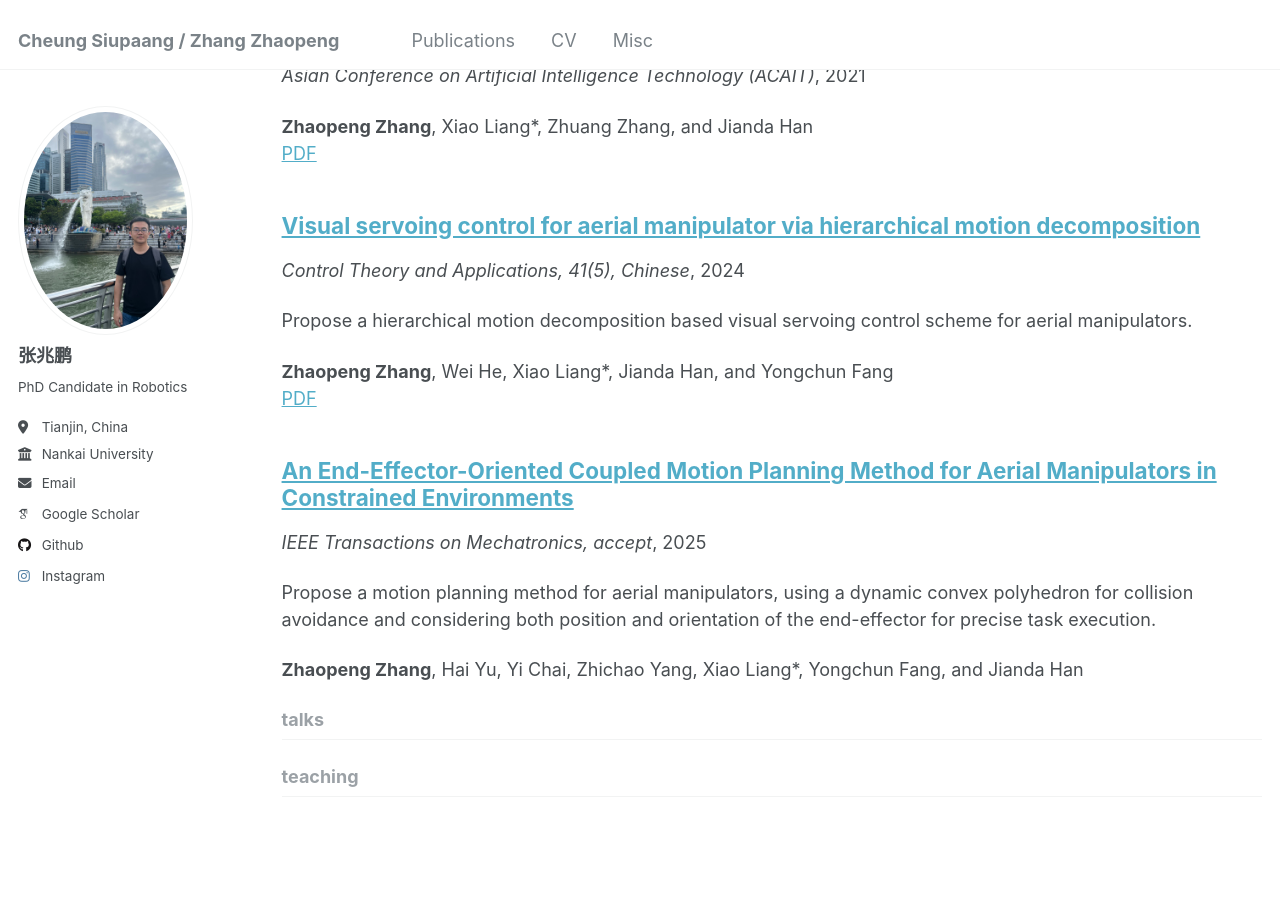
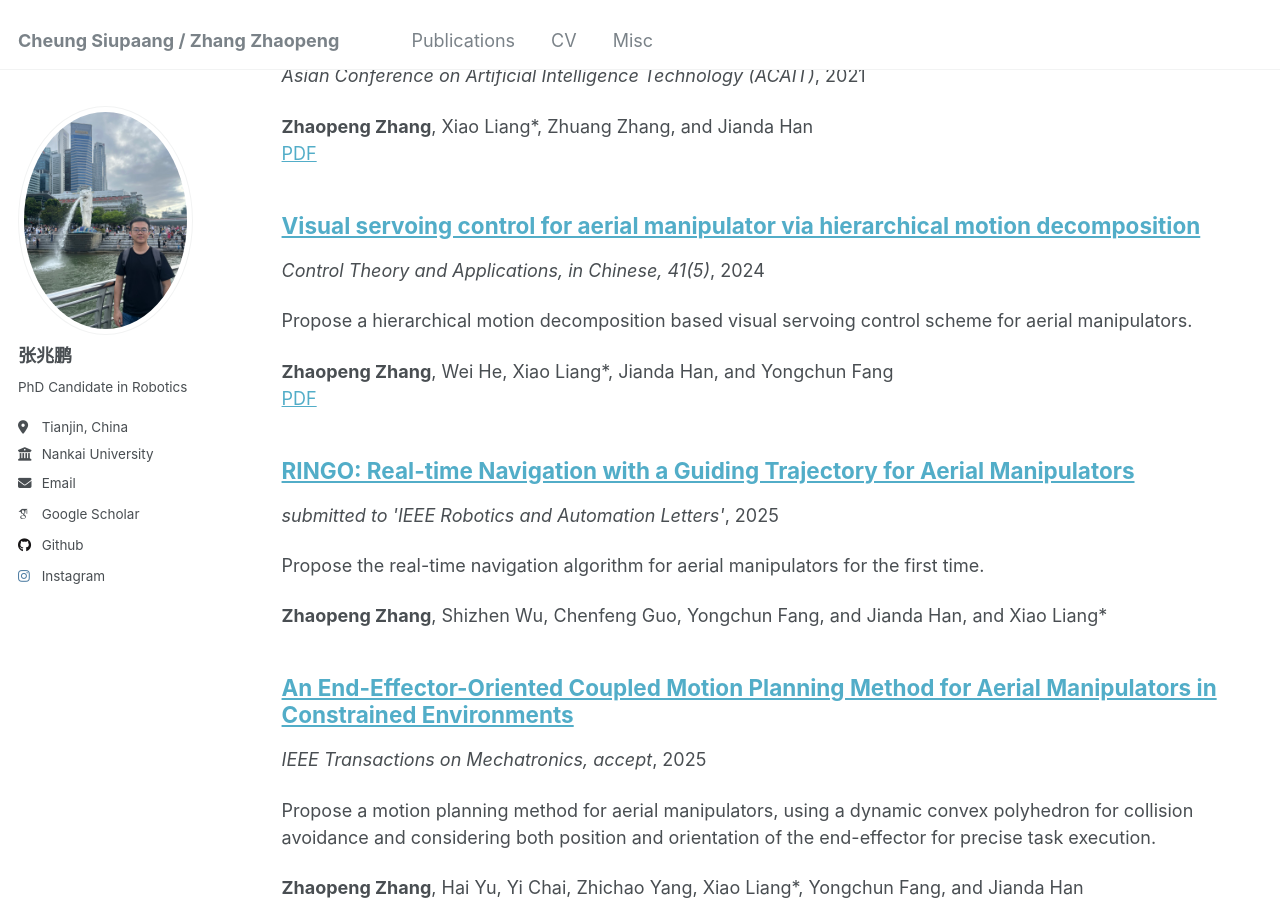
Before and after one commit to wangy1893/wangy1893.github.io, a Jekyll site: the page built from _pages/collection-archive.html, in a window 1280 px wide and 900 px high, scrolled down 242 px. Built offline with Jekyll 4.4.1, drawn with Linux system fonts in a browser that asks for light colours; some web fonts are replaced.

Commit message:
update-ral

```diff
--- a/_publications/kzllyy.md
+++ b/_publications/kzllyy.md
@@ -5,7 +5,7 @@ category: manuscripts
 permalink: /publication/2023-kzllyy
 excerpt: #'This paper is about the number 1. The number 2 is left for future work.'
 date: 2024-05-15
-venue: 'Control Theory and Applications, 41(5), Chinese' # 'Journal 1'
+venue: 'Control Theory and Applications, in Chinese, 41(5)' # 'Journal 1'
 # slidesurl: 'http://cheungsiupaang.github.io/files/kzllyy.pdf'
 paperurl: 'http://cheungsiupaang.github.io/files/kzllyy.pdf'
 citation: '<b>Zhaopeng Zhang</b>, Wei He, Xiao Liang*, Jianda Han, and Yongchun Fang'
--- /dev/null
+++ b/_publications/ral.md
@@ -0,0 +1,12 @@
+---
+title: "RINGO: Real-time Navigation with a Guiding Trajectory for Aerial Manipulators"
+collection: publications
+category: manuscripts
+permalink: /publication/2025-ral
+excerpt: #'This paper is about the number 1. The number 2 is left for future work.'
+date: 2025-03-04
+venue: submitted to 'IEEE Robotics and Automation Letters'
+# paperurl: 'http://cheungsiupaang.github.io/files/kzllyy.pdf'
+citation: '<b>Zhaopeng Zhang</b>, Shizhen Wu, Chenfeng Guo, Yongchun Fang, and Jianda Han, and Xiao Liang*'
+---
+Propose the real-time navigation algorithm for aerial manipulators for the first time.
```
